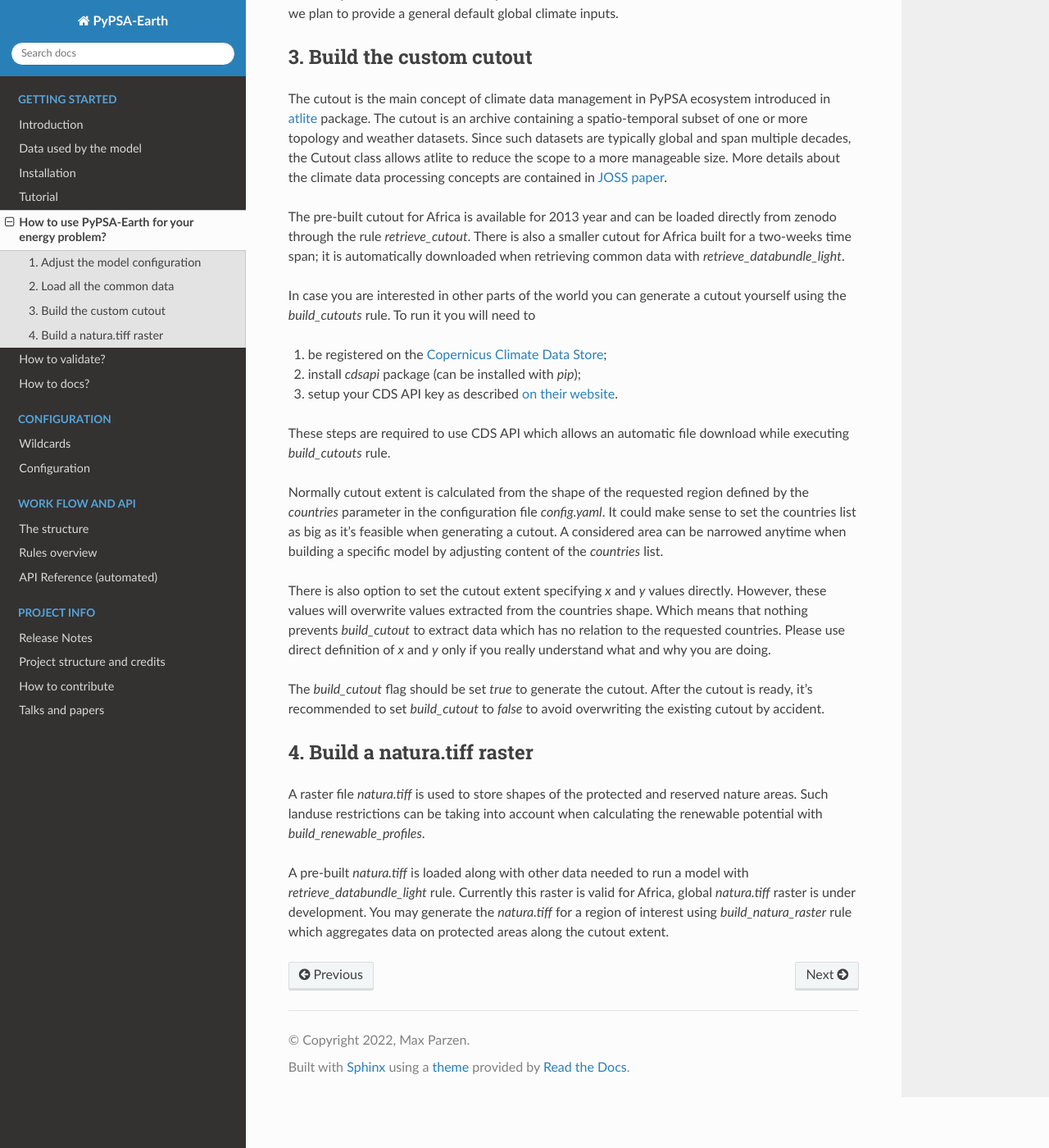
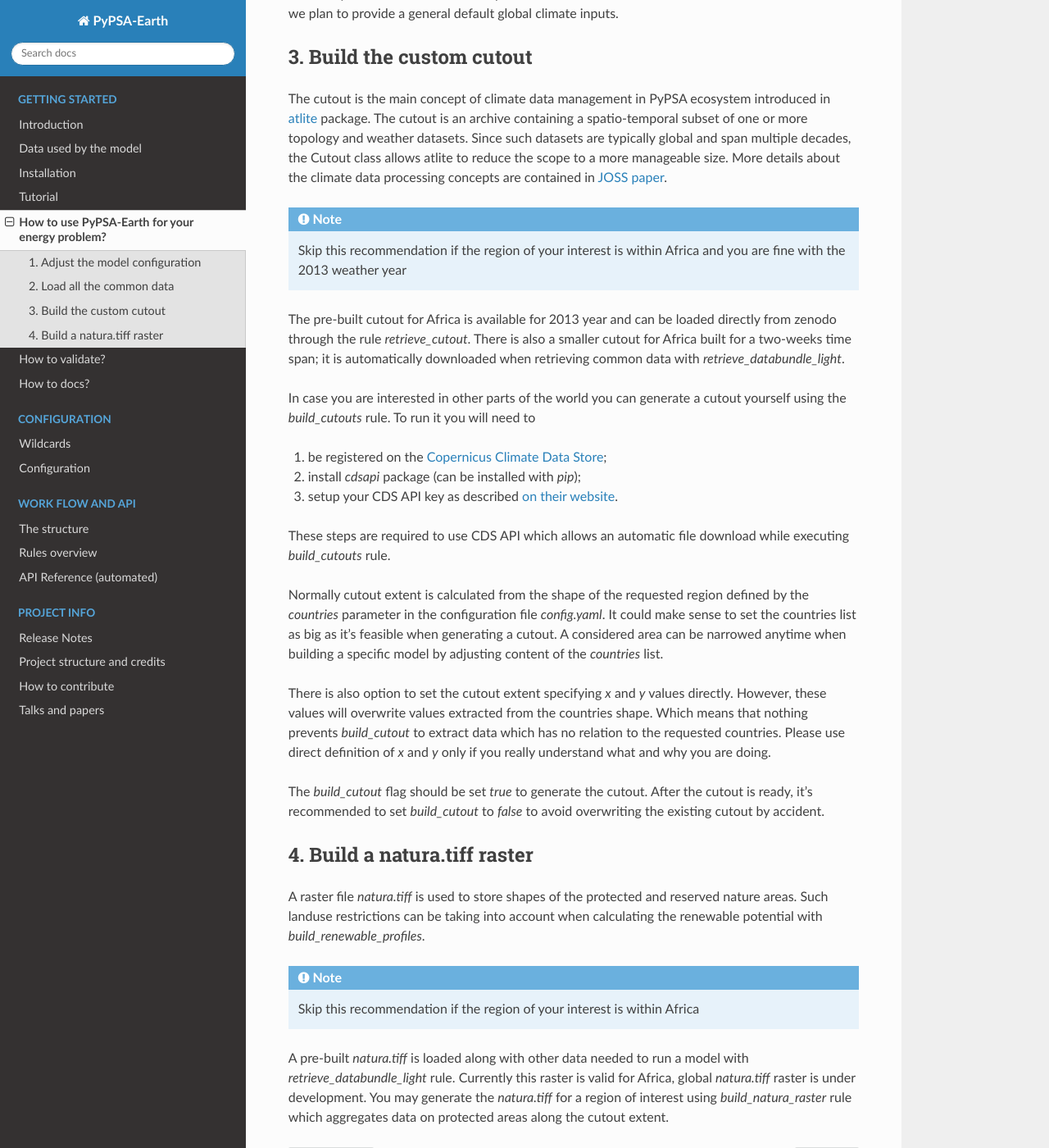
Before and after one commit to pypsa-meets-earth/pypsa-earth, a Sphinx documentation site: the page built from doc/how_to_fit.rst, in a window 1280 px wide and 1400 px high, scrolled down 1035 px. Shown: the whole window at 82% size. Built offline with Sphinx 7.4.7 and the Read the Docs theme 2.0.0, drawn with Linux system fonts in a browser that asks for light colours; pages that are not in the unit, such as notebooks, are missing from menus; the version number could not be read and is left out.

Commit message:
Add notes regarding readiness-to-use

```diff
--- a/doc/how_to_fit.rst
+++ b/doc/how_to_fit.rst
@@ -42,6 +42,9 @@ Mostly these data are global and should be loaded only once when installing the
 
 The cutout is the main concept of climate data management in PyPSA ecosystem introduced in `atlite <https://atlite.readthedocs.io/en/latest/>`_ package. The cutout is an archive containing a spatio-temporal subset of one or more topology and weather datasets. Since such datasets are typically global and span multiple decades, the Cutout class allows atlite to reduce the scope to a more manageable size. More details about the climate data processing concepts are contained in `JOSS paper <https://joss.theoj.org/papers/10.21105/joss.03294>`_.
 
+.. note::
+    Skip this recommendation if the region of your interest is within Africa and you are fine with the 2013 weather year
+
 The pre-built cutout for Africa is available for 2013 year and can be loaded directly from zenodo through the rule `retrieve_cutout`. There is also a smaller cutout for Africa built for a two-weeks time span; it is automatically downloaded when retrieving common data with `retrieve_databundle_light`.
 
 In case you are interested in other parts of the world you can generate a cutout yourself using the `build_cutouts` rule. To run it you will need to
@@ -65,4 +68,7 @@ The `build_cutout` flag should be set `true` to generate the cutout. After the c
 
 A raster file `natura.tiff` is used to store shapes of the protected and reserved nature areas. Such landuse restrictions can be taking into account when calculating the renewable potential with `build_renewable_profiles`.
 
+.. note::
+    Skip this recommendation if the region of your interest is within Africa
+
 A pre-built `natura.tiff` is loaded along with other data needed to run a model with `retrieve_databundle_light` rule. Currently this raster is valid for Africa, global `natura.tiff` raster is under development. You may generate the `natura.tiff` for a region of interest using `build_natura_raster` rule which aggregates data on protected areas along the cutout extent.
```
